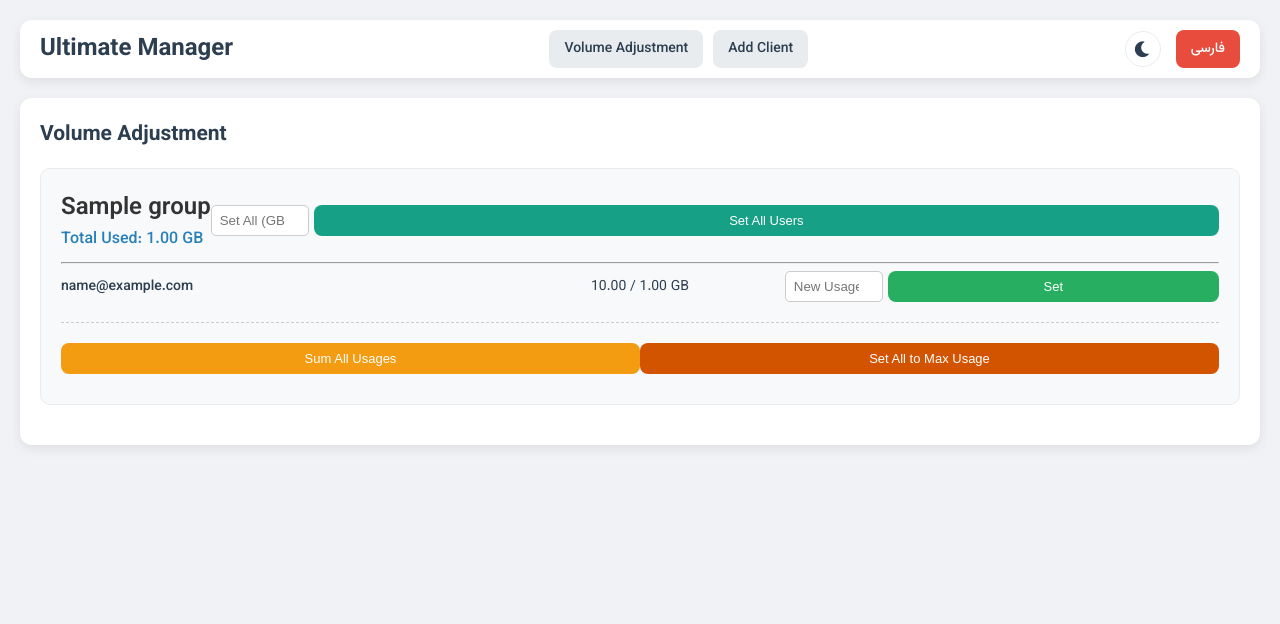
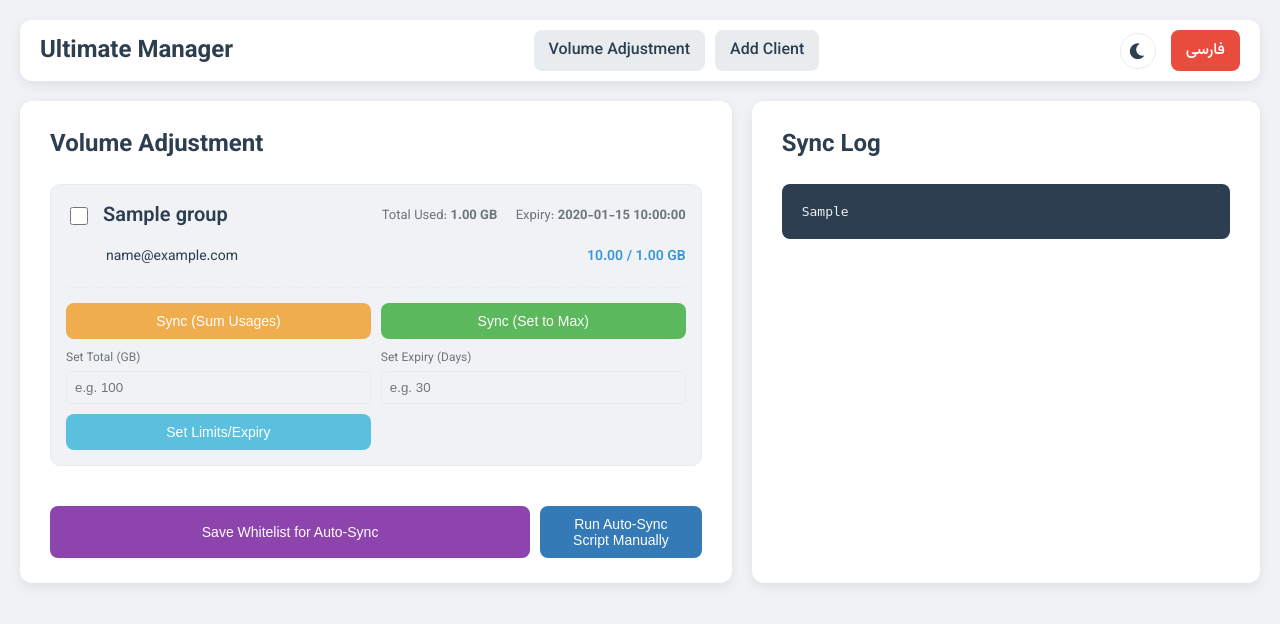
Before and after one commit to smblue07/my-sync-panel, a Flask app: template templates/volume_adjustment.html in a window 1280 px wide. Shown: the top 624 px of the page. Run offline with Flask 3, Linux system fonts and the light colour scheme; the template is opened without the code that fills it: most values are stand-ins (such as "Sample title", 1, 10 or a date in 2020).

Commit message:
Update volume_adjustment.html

```diff
--- a/templates/volume_adjustment.html
+++ b/templates/volume_adjustment.html
@@ -1,65 +1,101 @@
 {% extends "base.html" %}
-{% block title %}Volume Adjustment{% endblock %}
+{% block title %}{{ _('Volume Adjustment') }}{% endblock %}
 {% block content %}
 <style>
-    body { font-size: 14px; }
-    .panel { background: #fff; padding: 20px; border-radius: 12px; box-shadow: 0 4px 12px rgba(0,0,0,0.08); }
-    h2 { margin-top: 0; }
-    .group-card { background-color: #f8f9fa; border: 1px solid #e9ecef; border-radius: 10px; padding: 20px; margin-bottom: 20px; }
-    .group-header, .client-row, .global-actions { display: flex; align-items: center; justify-content: space-between; margin-bottom: 10px; }
-    .group-id { font-size: 24px; font-weight: 600; color: #333; }
-    .group-total-usage { font-size: 16px; font-weight: 500; color: #2980b9; }
-    .client-remark { flex: 3; font-weight: 500; }
-    .client-usage { flex: 2; text-align: center; }
-    .client-form { flex: 3; display: flex; gap: 5px; }
-    .client-form input { width: 80px; padding: 5px 8px; border-radius: 5px; border: 1px solid #ccc; text-align: center; }
-    .btn { border: none; padding: 8px 12px; font-size: 13px; border-radius: 8px; cursor: pointer; color: white; width: 100%; }
-    .btn-set { background-color: #27ae60; }
-    .btn-group-set { background-color: #16a085; }
-    .btn-sum { background-color: #f39c12; }
-    .btn-max { background-color: #d35400; }
-    .global-actions { margin-top: 20px; padding-top: 20px; border-top: 1px dashed #ccc; }
+    .main-container { display: grid; grid-template-columns: 7fr 5fr; gap: 20px; max-width: 1400px; margin: 0 auto; }
+    .panel { background: var(--panel-bg); padding: 25px 30px; border-radius: 12px; box-shadow: 0 4px 12px var(--header-shadow); }
+    h2 { margin-top: 0; color: var(--text-color); }
+    pre { background: #2c3e50; color: #ecf0f1; padding: 20px; border-radius: 8px; font-size: 13px; max-height: 80vh; overflow-y: auto; white-space: pre-wrap; }
+    .group-list { list-style: none; padding: 0; max-height: 70vh; overflow-y: auto; }
+    .group-card { background-color: var(--bg-color); border: 1px solid var(--border-color); border-radius: 10px; padding: 15px; margin-bottom: 15px; }
+    .group-header { display: flex; align-items: center; justify-content: space-between; margin-bottom: 10px; }
+    .group-title { display: flex; align-items: center; }
+    .group-title input[type="checkbox"] { width: 18px; height: 18px; margin-right: 15px; }
+    .group-title label { font-size: 20px; font-weight: 600; }
+    .group-info { font-size: 13px; color: var(--text-color-light); }
+    .group-info span { margin-left: 15px; }
+    .client-list { list-style: none; padding-left: 40px; margin-bottom: 15px; }
+    .client-list li { display: flex; justify-content: space-between; font-size: 14px; padding: 4px 0; }
+    .client-usage { font-weight: 600; color: var(--accent-color); }
+    .action-forms { padding-top: 15px; border-top: 1px dashed var(--border-color); }
+    .edit-form { display: grid; grid-template-columns: 1fr 1fr; gap: 10px; align-items: flex-end; }
+    .form-group { display: flex; flex-direction: column; }
+    .form-group label { font-size: 12px; margin-bottom: 4px; color: var(--text-color-light); }
+    .form-group input { padding: 8px; border-radius: 5px; border: 1px solid var(--border-color); background-color: var(--bg-color); color: var(--text-color); }
+    .btn { border: none; padding: 10px 15px; font-size: 14px; border-radius: 8px; cursor: pointer; color: white; width: 100%; box-sizing: border-box; }
+    .btn-set-limits { background-color: #5bc0de; }
+    .sync-buttons { display: flex; gap: 10px; margin-bottom: 10px; }
+    .sync-buttons form { width: calc(50% - 5px); display: flex; }
+    .btn-sum { background-color: #f0ad4e; }
+    .btn-max { background-color: #5cb85c; }
+    .main-actions { display: flex; margin-top: 25px; }
+    .btn-save-whitelist { background-color: #8e44ad; width: 100%; }
+    .btn-auto-sync { background-color: #337ab7; width: 100%; }
 </style>
-<div class="panel">
-    <h2>Volume Adjustment</h2>
-    {% for sub_id, group_data in all_groups_data.items() %}
-    <div class="group-card">
+<div class="main-container">
+    <div class="control-panel panel">
+        <h2>{{ _('Volume Adjustment') }}</h2>
+        <form action="{{ url_for('save_whitelist') }}" method="post" id="whitelist-form"></form>
+        <ul class="group-list">
+            {% for group_name, group_data in all_groups_data.items() %}
+            <li class="group-card">
                 <div class="group-header">
-            <div>
-                <span class="group-id">{{ sub_id }}</span>
-                <br>
-                <span class="group-total-usage">Total Used: {{ "%.2f"|format(group_data.total_usage_group) }} GB</span>
+                    <div class="group-title">
+                        <input type="checkbox" name="groups_to_sync" value="{{ group_name }}" id="group-{{ loop.index }}" form="whitelist-form" {% if group_name in whitelisted_groups %}checked{% endif %}>
+                        <label for="group-{{ loop.index }}">{{ group_name }}</label>
                     </div>
-            <form action="{{ url_for('set_group_usage') }}" method="post" class="client-form">
-                <input type="hidden" name="sub_id" value="{{ sub_id }}">
-                <input type="number" name="usage_gb" step="0.1" placeholder="Set All (GB)">
-                <button type="submit" class="btn btn-group-set">Set All Users</button>
+                    <div class="group-info">
+                        <span>{{ _('Total Used:') }} <strong>{{ "%.2f"|format(group_data.total_usage_group) }} GB</strong></span>
+                        <span>{{ _('Expiry:') }} <strong>{{ group_data.expiry_date_group }}</strong></span>
+                    </div>
+                </div>
+                <ul class="client-list">
+                    {% for client in group_data.clients %}
+                    <li>
+                        <span>{{ client.email }}</span>
+                        <span class="client-usage">{{ "%.2f"|format(client.usage_gb) }} / {{ "%.2f"|format(client.total_gb) }} GB</span>
+                    </li>
+                    {% endfor %}
+                </ul>
+                <div class="action-forms">
+                    <div class="sync-buttons">
+                        <form action="{{ url_for('sync_sum') }}" method="post">
+                            <input type="hidden" name="sub_id" value="{{ group_name }}">
+                            <button type="submit" class="btn btn-sum">{{ _('Sync (Sum Usages)') }}</button>
+                        </form>
+                        <form action="{{ url_for('sync_max') }}" method="post">
+                            <input type="hidden" name="sub_id" value="{{ group_name }}">
+                            <button type="submit" class="btn btn-max">{{ _('Sync (Set to Max)') }}</button>
                         </form>
                     </div>
-        <hr>
-        {% for client in group_data.clients %}
-        <div class="client-row">
-            <span class="client-remark">{{ client.email }}</span>
-            <span class="client-usage">{{ "%.2f"|format(client.usage_gb) }} / {{ "%.2f"|format(client.total_gb) }} GB</span>
-            <form action="{{ url_for('set_individual_usage') }}" method="post" class="client-form">
-                <input type="hidden" name="sub_id" value="{{ sub_id }}">
-                <input type="hidden" name="email" value="{{ client.email }}">
-                <input type="number" name="usage_gb" step="0.1" placeholder="New Usage (GB)">
-                <button type="submit" class="btn btn-set">Set</button>
+                    <form action="{{ url_for('set_limits') }}" method="post" class="edit-form">
+                        <input type="hidden" name="sub_id" value="{{ group_name }}">
+                        <div class="form-group">
+                            <label>{{ _('Set Total (GB)') }}</label>
+                            <input type="number" name="new_total_gb" step="1" placeholder="{{ _('e.g. 100') }}">
+                        </div>
+                        <div class="form-group">
+                            <label>{{ _('Set Expiry (Days)') }}</label>
+                            <input type="number" name="new_expiry_days" step="1" placeholder="{{ _('e.g. 30') }}">
+                        </div>
+                        <div class="form-group" style="justify-content: flex-end;">
+                             <button type="submit" class="btn btn-set-limits">{{ _('Set Limits/Expiry') }}</button>
+                        </div>
                     </form>
                 </div>
+            </li>
             {% endfor %}
-        <div class="global-actions">
-            <form action="{{ url_for('sync_sum_group') }}" method="post" style="flex:1;">
-                <input type="hidden" name="sub_id" value="{{ sub_id }}">
-                <button type="submit" class="btn btn-sum">Sum All Usages</button>
-            </form>
-            <form action="{{ url_for('sync_max_group') }}" method="post" style="flex:1;">
-                <input type="hidden" name="sub_id" value="{{ sub_id }}">
-                <button type="submit" class="btn btn-max">Set All to Max Usage</button>
+        </ul>
+        <div class="main-actions">
+            <button type="submit" form="whitelist-form" class="btn btn-save-whitelist">{{ _('Save Whitelist for Auto-Sync') }}</button>
+            <form action="{{ url_for('sync_now') }}" method="post" style="flex-grow: 1; margin-left: 10px;">
+                <button type="submit" class="btn btn-auto-sync">{{ _('Run Auto-Sync Script Manually') }}</button>
             </form>
         </div>
     </div>
-    {% endfor %}
+    <div class="output-panel panel">
+        <h2>{{ _('Sync Log') }}</h2>
+        <pre>{% if sync_output %}{{ sync_output }}{% else %}{{ _('Click "Run Auto-Sync" or a manual sync button to see the output here.') }}{% endif %}</pre>
+    </div>
 </div>
 {% endblock %}
```
Lines whose indentation alone changed are shown as unchanged.
